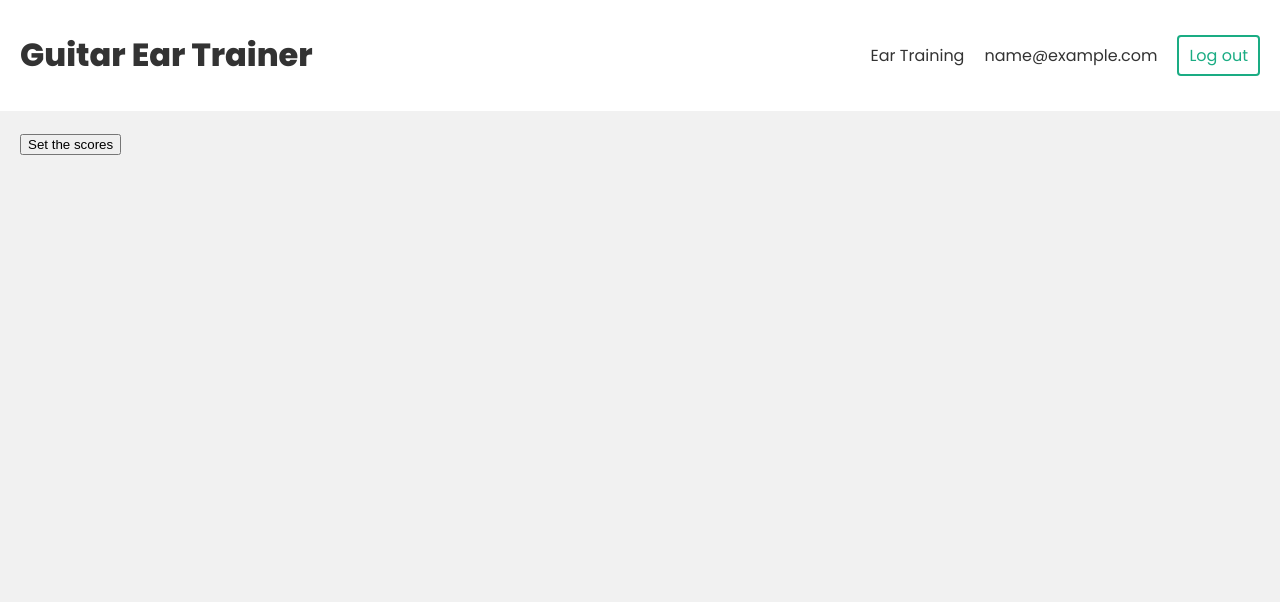
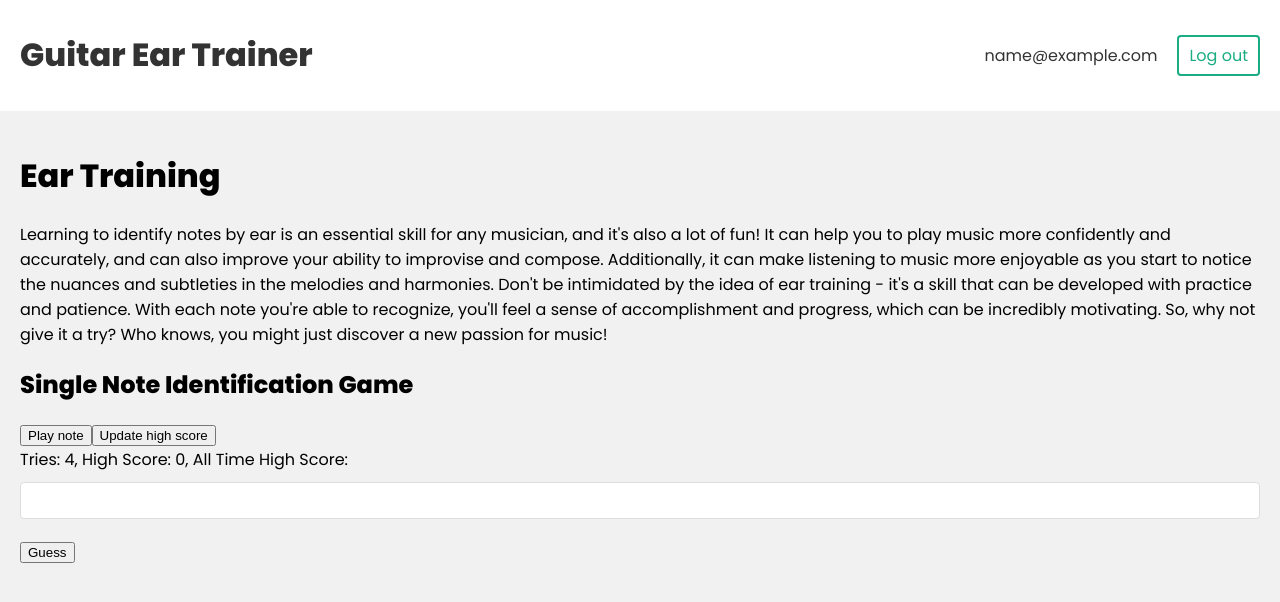
Before and after one commit to Matt-LaRochelle/gp2, a React (Create React App) app in the folder frontend/: page / in a window 1280 px wide. Shown: the top 602 px of the page. Built offline with nearby package versions, Linux system fonts and the light colour scheme; no server answers; sample sign-in values are in the browser's storage.

Commit message:
clean up app

```diff
--- a/frontend/src/App.js
+++ b/frontend/src/App.js
@@ -1,7 +1,6 @@
 import { BrowserRouter, Route, Routes, Navigate } from 'react-router-dom'
 import { useAuthContext } from './hooks/useAuthContext'
 // pages & components
-import Home from './pages/Home'
 import Navbar from './components/Navbar'
 import Login from './pages/Login';
 import Signup from './pages/Signup';
@@ -19,15 +18,11 @@ function App() {
           <Routes>
             <Route
               path='/'
-              element={user ? <Home /> : <Navigate to="/login" />}
+              element={user ? <Eartraining /> : <Navigate to="/login" />}
               />
               <Route
               path='/profile'
               element={user ? <Profile /> : <Navigate to="/login" />}
-              />
-              <Route
-              path='/eartraining'
-              element={user ? <Eartraining /> : <Navigate to="/login" />}
               />
               <Route
               path='/login'
--- a/frontend/src/components/Navbar.js
+++ b/frontend/src/components/Navbar.js
@@ -19,7 +19,6 @@ const Navbar = () => {
                 <nav>
                     {user && (
                         <div>
-                            <Link to="/eartraining">Ear Training</Link>
                             <Link to="/profile">{user.email}</Link>
                             {/* <span>{user.email}</span> */}
                             <button onClick={handleClick}>Log out</button>
--- a/frontend/src/components/Single.js
+++ b/frontend/src/components/Single.js
@@ -181,20 +181,6 @@ const Single = () => {
 
     return (
         <div>
-            <p>
-                Learning to identify notes by ear is an essential skill
-                for any musician, and it's also a lot of fun! It can
-                help you to play music more confidently and accurately,
-                and can also improve your ability to improvise and compose.
-                Additionally, it can make listening to music more enjoyable
-                as you start to notice the nuances and subtleties in the
-                melodies and harmonies. Don't be intimidated by the idea of
-                ear training - it's a skill that can be developed with
-                practice and patience. With each note you're able to recognize,
-                you'll feel a sense of accomplishment and progress, which can
-                be incredibly motivating. So, why not give it a try? Who knows,
-                you might just discover a new passion for music!
-            </p>
             <div>
                 <h2>Single Note Identification Game</h2>
                 <button onClick={play_note}>Play note</button>
--- a/frontend/src/hooks/useSignup.js
+++ b/frontend/src/hooks/useSignup.js
@@ -30,7 +30,10 @@ export const useSignup = () => {
             // update the auth context
             dispatch({type: 'LOGIN', payload: json})
 
+            // set new scores
             await setup(json)
+
+            // back to normal code
             setIsLoading(false)
         }
     }
--- a/frontend/src/pages/Eartraining.js
+++ b/frontend/src/pages/Eartraining.js
@@ -12,7 +12,20 @@ const handleClick = () => {
     return (
         <div className="eartraining">
             <h1>Ear Training</h1>
-
+            <p>
+                Learning to identify notes by ear is an essential skill
+                for any musician, and it's also a lot of fun! It can
+                help you to play music more confidently and accurately,
+                and can also improve your ability to improvise and compose.
+                Additionally, it can make listening to music more enjoyable
+                as you start to notice the nuances and subtleties in the
+                melodies and harmonies. Don't be intimidated by the idea of
+                ear training - it's a skill that can be developed with
+                practice and patience. With each note you're able to recognize,
+                you'll feel a sense of accomplishment and progress, which can
+                be incredibly motivating. So, why not give it a try? Who knows,
+                you might just discover a new passion for music!
+            </p>
             <Single />
         </div>
     )
--- a/frontend/src/pages/Home.js
+++ /dev/null
@@ -1,18 +0,0 @@
-import { useSetup } from '../hooks/useSetup'
-
-const Home = () => {
-    const {setup} = useSetup()
-
-    const setScores = () => {
-        console.log("let's go!")
-        setup();
-    }
-
-    return (
-        <div>
-            <button onClick={setScores}>Set the scores</button>
-        </div>
-    )
-}
-
-export default Home
```
